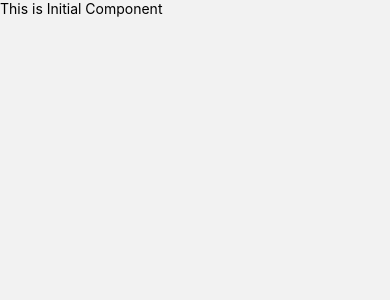
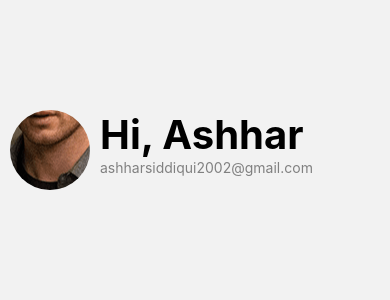
Before and after one commit to ViridescentYT/fenced, a React Native app: screen /Initial in a window 390 px wide. Shown: the top 300 px of the page. Built offline with nearby package versions, Linux system fonts and the light colour scheme.

Commit message:
Add basic styling to the application

```diff
--- a/pages/Initial.js
+++ b/pages/Initial.js
@@ -1,12 +1,43 @@
 import React from "react";
-import { View, Text } from "react-native";
+import { SafeAreaView, Text, StyleSheet, View, Image } from "react-native";
+import Placeholder from "../assets/Jensen_Ackles_as_Dean_Winchester.png";
 
 const Initial = () => {
   return (
-    <View>
-      <Text>This is Initial Component</Text>
-    </View>
+    <SafeAreaView style={{ padding: 10, flex: 1 }}>
+      <View style={{ marginTop: 100, flexDirection: "row", gap: 10 }}>
+        <View
+          style={{
+            width: 80,
+            height: 80,
+            overflow: "hidden",
+            borderRadius: 50,
+          }}
+        >
+          <Image
+            source={Placeholder}
+            style={{
+              alignSelf: "center",
+              flex: 1,
+              aspectRatio: 1,
+            }}
+          />
+        </View>
+        <View>
+          <Text style={{ fontSize: 40, fontWeight: "bold" }}>Hi, Ashhar</Text>
+          <Text style={{ color: "grey" }}>ashharsiddiqui2002@gmail.com</Text>
+        </View>
+      </View>
+    </SafeAreaView>
   );
 };
 
+const styles = StyleSheet.create({
+  container: {
+    flex: 1,
+    alignItems: "center",
+    justifyContent: "center",
+  },
+});
+
 export default Initial;
```
Also changed, not shown: assets/Jensen_Ackles_as_Dean_Winchester.png (added).
